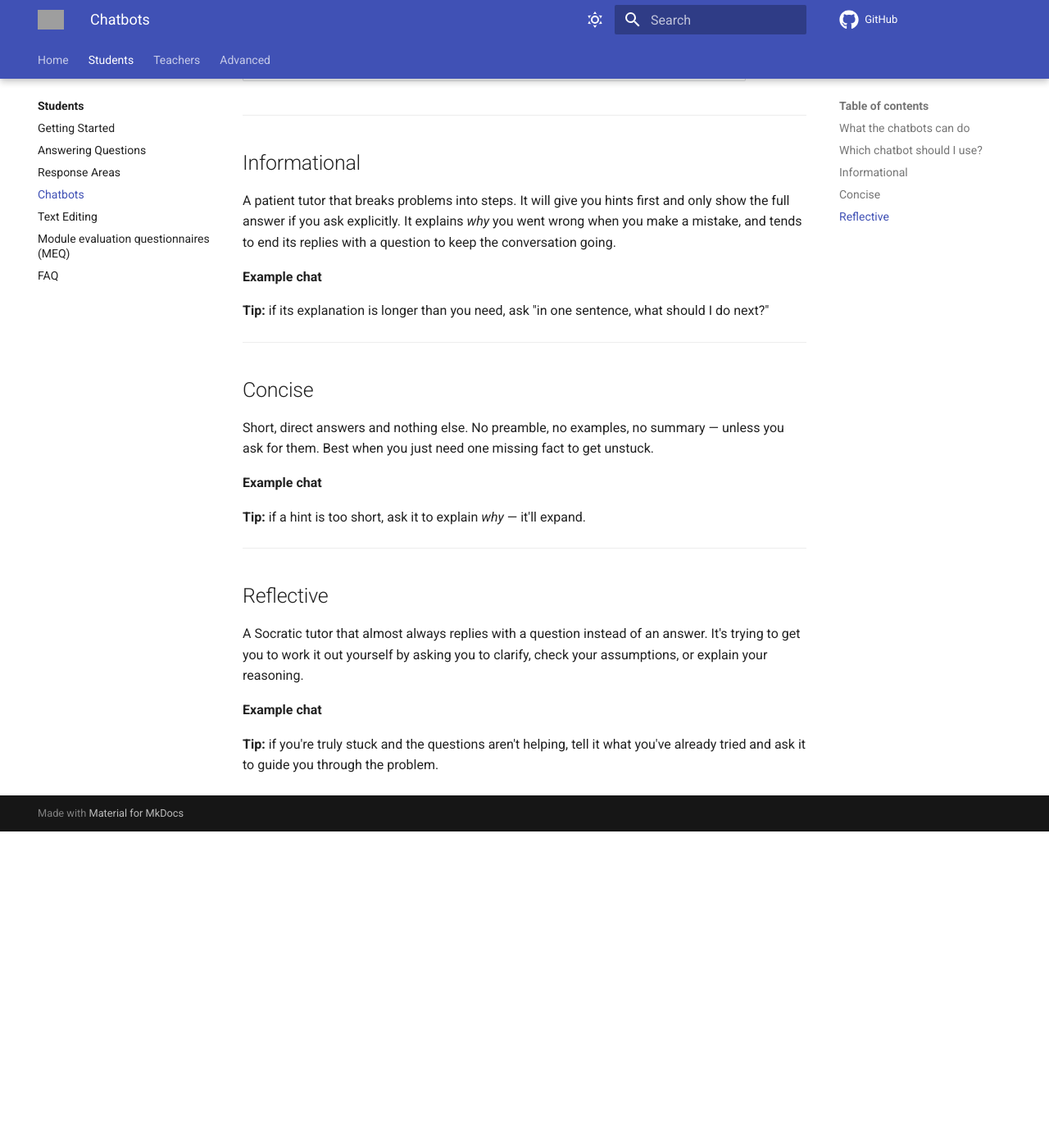
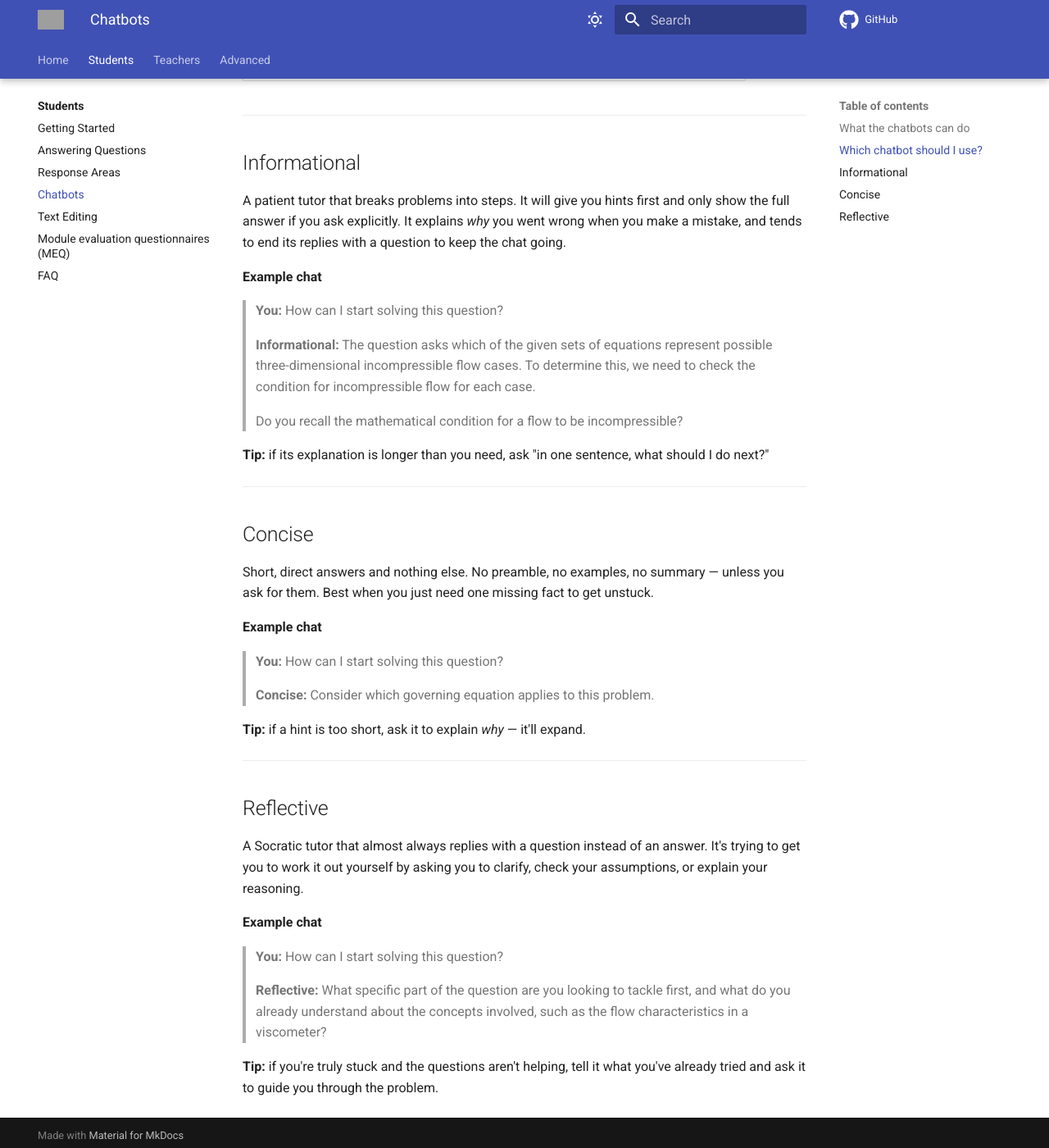
Before and after one commit to lambda-feedback/user-documentation, an MkDocs documentation site: the page built from docs/student/chatbots.md, in a window 1280 px wide and 1400 px high, scrolled down 1245 px. Shown: the whole window at 82% size. Built offline with MkDocs 1.6.1 and Material for MkDocs 9.7.7, drawn with Linux system fonts in a browser that asks for light colours; comment, search, counter and statistics services are not loaded; before the commit the page ends 2259 px from its top, so only the background shows below that; grey boxes are pictures that could not be loaded.

Commit message:
example responses + chats term

```diff
--- a/docs/student/chatbots.md
+++ b/docs/student/chatbots.md
@@ -30,11 +30,15 @@ Your teacher chooses which chatbot is attached to a question, but if you're choo
 
 ## Informational
 
-A patient tutor that breaks problems into steps. It will give you hints first and only show the full answer if you ask explicitly. It explains *why* you went wrong when you make a mistake, and tends to end its replies with a question to keep the conversation going.
+A patient tutor that breaks problems into steps. It will give you hints first and only show the full answer if you ask explicitly. It explains *why* you went wrong when you make a mistake, and tends to end its replies with a question to keep the chat going.
 
 **Example chat**
 
-<!-- Add an example transcript here. -->
+> **You:** How can I start solving this question?
+>
+> **Informational:** The question asks which of the given sets of equations represent possible three-dimensional incompressible flow cases. To determine this, we need to check the condition for incompressible flow for each case.
+>
+> Do you recall the mathematical condition for a flow to be incompressible?
 
 **Tip:** if its explanation is longer than you need, ask "in one sentence, what should I do next?"
 
@@ -46,7 +50,9 @@ Short, direct answers and nothing else. No preamble, no examples, no summary —
 
 **Example chat**
 
-<!-- Add an example transcript here. -->
+> **You:** How can I start solving this question?
+>
+> **Concise:** Consider which governing equation applies to this problem.
 
 **Tip:** if a hint is too short, ask it to explain *why* — it'll expand.
 
@@ -58,6 +64,8 @@ A Socratic tutor that almost always replies with a question instead of an answer
 
 **Example chat**
 
-<!-- Add an example transcript here. -->
+> **You:** How can I start solving this question?
+>
+> **Reflective:** What specific part of the question are you looking to tackle first, and what do you already understand about the concepts involved, such as the flow characteristics in a viscometer?
 
 **Tip:** if you're truly stuck and the questions aren't helping, tell it what you've already tried and ask it to guide you through the problem.
```
Also changed, not shown: docs/advanced/chat_functions/local.md (+3 -3 lines), docs/advanced/chat_functions/quickstart.md (+2 -2 lines), docs/teacher/guides/chatbots.md (+12 -4 lines).
